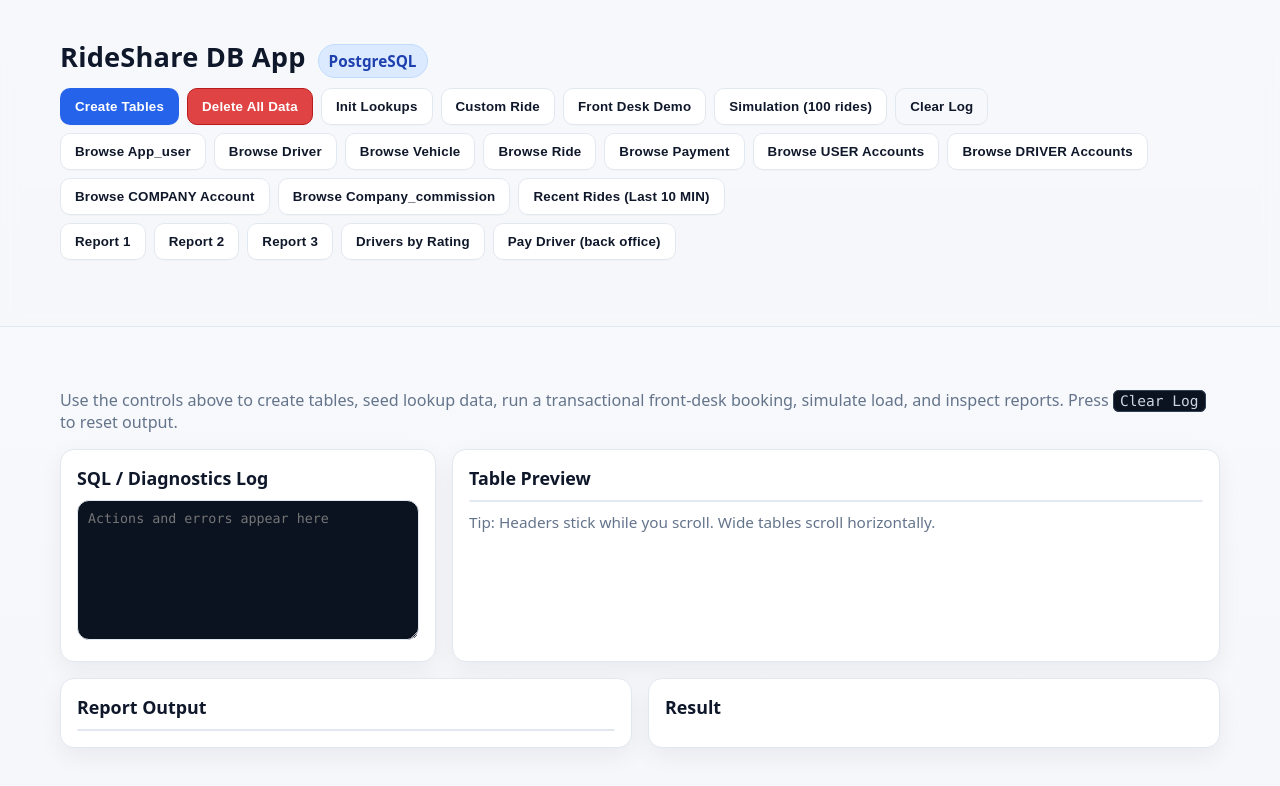
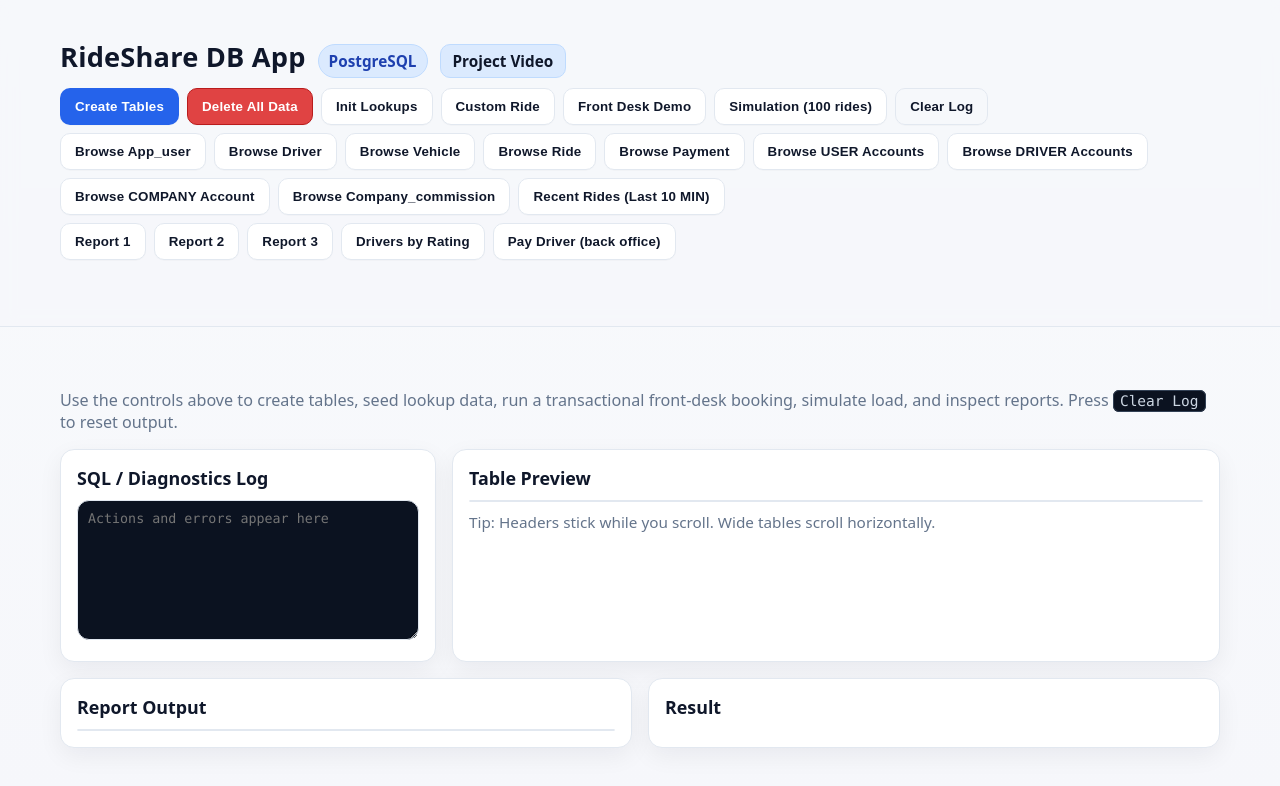
Before and after one commit to Darelleh12/dbs018-hw2, a website: page index.html in a window 1280 px wide. Drawn offline with Linux system fonts and the light colour scheme.

Commit message:
video link button

```diff
--- a/index.html
+++ b/index.html
@@ -12,6 +12,7 @@
         <div class="title">
           <h1>RideShare DB App</h1>
           <span class="badge">PostgreSQL</span>
+          <a href="https://drive.google.com/drive/folders/1VtwTXweskn_ABEfcmPOjQ-lsRJ3lpkxn?usp=sharing" target="_blank" class="video-link">Project Video</a>
         </div>
         <div class="group" style="margin-top: 10px">
           <button class="btn btn-primary" id="createTables">
--- a/styles.css
+++ b/styles.css
@@ -24,6 +24,31 @@
   font-family: ui-sans-serif, system-ui, -apple-system, Segoe UI, Roboto, Helvetica, Arial, "Apple Color Emoji","Segoe UI Emoji";
   color: var(--text);
   background: linear-gradient(180deg, #f8fafc 0%, #f6f7fb 100%);
+}
+
+.video-link {
+  display: inline-flex;
+  align-items: center;
+  gap: 6px;
+  padding: 6px 12px;
+  border-radius: 10px;
+  background-color: var(--accent-weak);
+  color: var(--text);
+  border: 1px solid #bfdbfe;
+  font-weight: 600;
+  font-size: 0.9rem;
+  text-decoration: none;
+  transition: background-color 0.2s ease, color 0.2s ease, transform 0.06s ease;
+}
+
+.video-link:hover {
+  background-color: var(--accent);
+  color: white;
+  transform: translateY(-1px);
+}
+
+.video-link:active {
+  transform: translateY(0);
 }
 
 .container {
```
